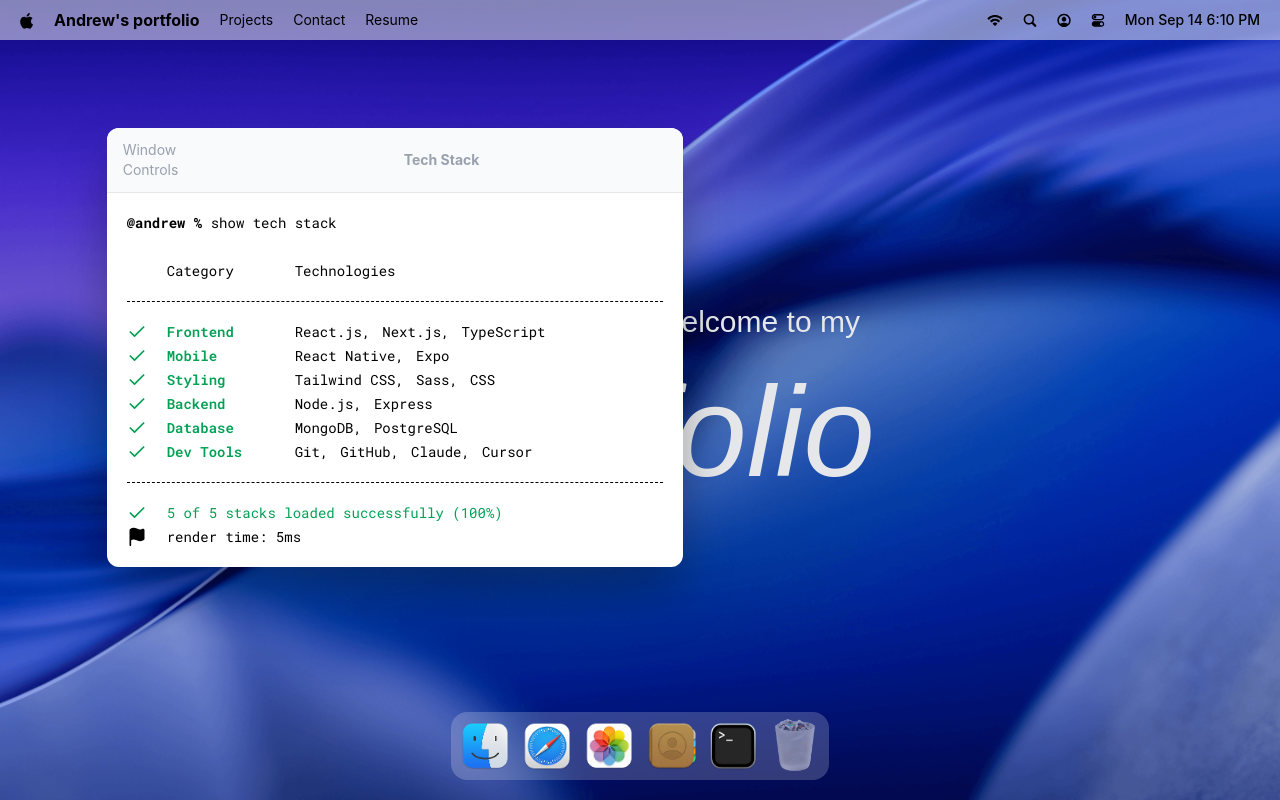
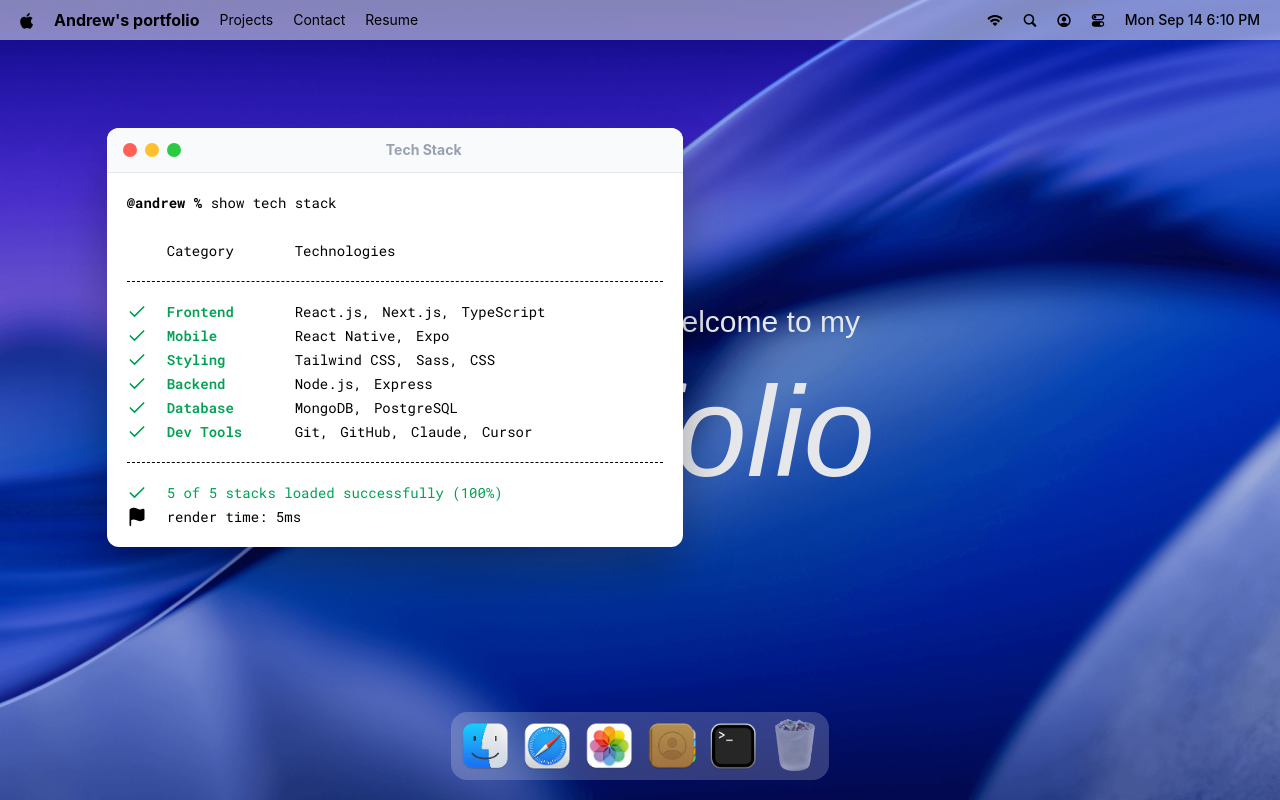
Before and after one commit to andrew0samir/macOS-portfolio, a React (Vite) app: page / in a window 1280 px wide. Both pictures are taken after a click on the button 733 px from the left and 746 px from the top of the page. Built offline with nearby package versions, Linux system fonts and the light colour scheme; a web font is replaced by a local one.

Commit message:
implement a hoc for managing window states and add the first window - terminal

```diff
--- /dev/null
+++ b/src/components/WindowControls.jsx
@@ -0,0 +1,14 @@
+import useWindowStore from "@store/window";
+
+const WindowControls = ({ target }) => {
+  const { closeWindow } = useWindowStore();
+  return (
+    <div id="window-controls">
+      <div className="close" onClick={() => closeWindow(target)} />
+      <div className="minimize" />
+      <div className="maximize" />
+    </div>
+  );
+};
+
+export default WindowControls;
--- a/src/components/index.js
+++ b/src/components/index.js
@@ -1,5 +1,6 @@
 import Navbar from "@components/Navbar";
 import Welcome from "@components/Welcome";
 import Dock from "@components/Dock";
+import WindowControls from "@components/WindowControls";
 
-export { Navbar, Welcome, Dock };
+export { Navbar, Welcome, Dock, WindowControls };
--- a/src/hoc/WindowWrapper.jsx
+++ b/src/hoc/WindowWrapper.jsx
@@ -4,7 +4,7 @@
 import { Draggable } from "gsap/Draggable";
 import { useLayoutEffect, useRef } from "react";
 
-function WindowWrapper(Component, windowKey) {
+const WindowWrapper = (Component, windowKey) => {
   const wrapped = (props) => {
     const { focusWindow, windows } = useWindowStore();
     const { isOpen, zIndex } = windows[windowKey];
@@ -46,6 +46,6 @@
   wrapped.displayName = `WindowWrapper(${Component.displayName || Component.name || "Component"})`;
 
   return wrapped;
-}
+};
 
 export default WindowWrapper;
--- a/src/windows/Terminal.jsx
+++ b/src/windows/Terminal.jsx
@@ -1,12 +1,13 @@
+import { WindowControls } from "@components";
 import { techStack } from "@constants";
 import WindowWrapper from "@hoc/WindowWrapper";
 import { Check, Flag } from "lucide-react";
 
-function Terminal() {
+const Terminal = () => {
   return (
     <>
       <div id="window-header">
-        <p>Window Controls </p>
+        <WindowControls target="terminal" />
         <h2>Tech Stack</h2>
       </div>
 
@@ -46,7 +47,7 @@
       </div>
     </>
   );
-}
+};
 
 const terminalWindow = WindowWrapper(Terminal, "terminal");
 
```
